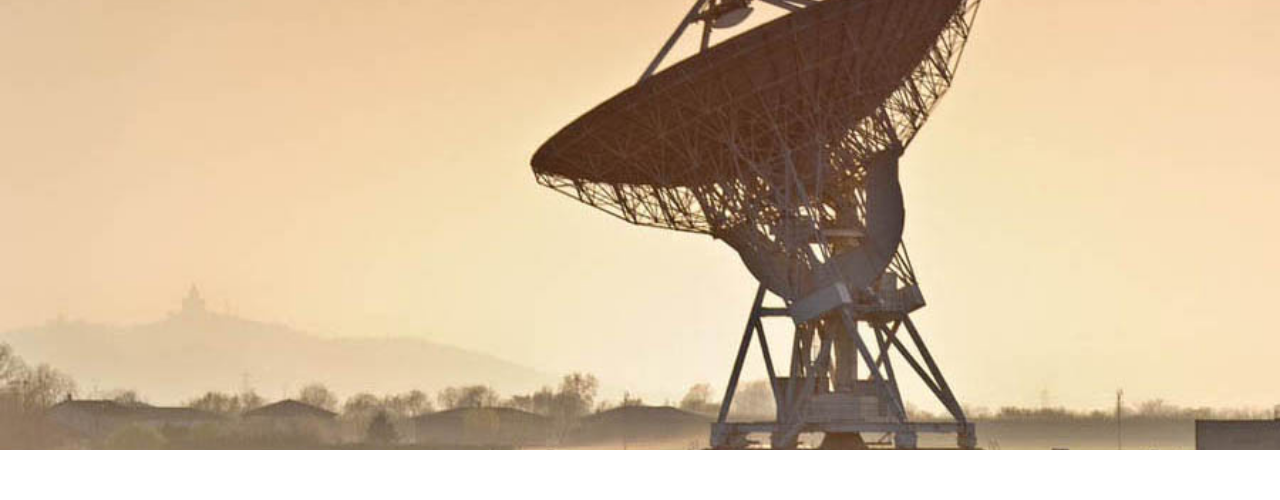
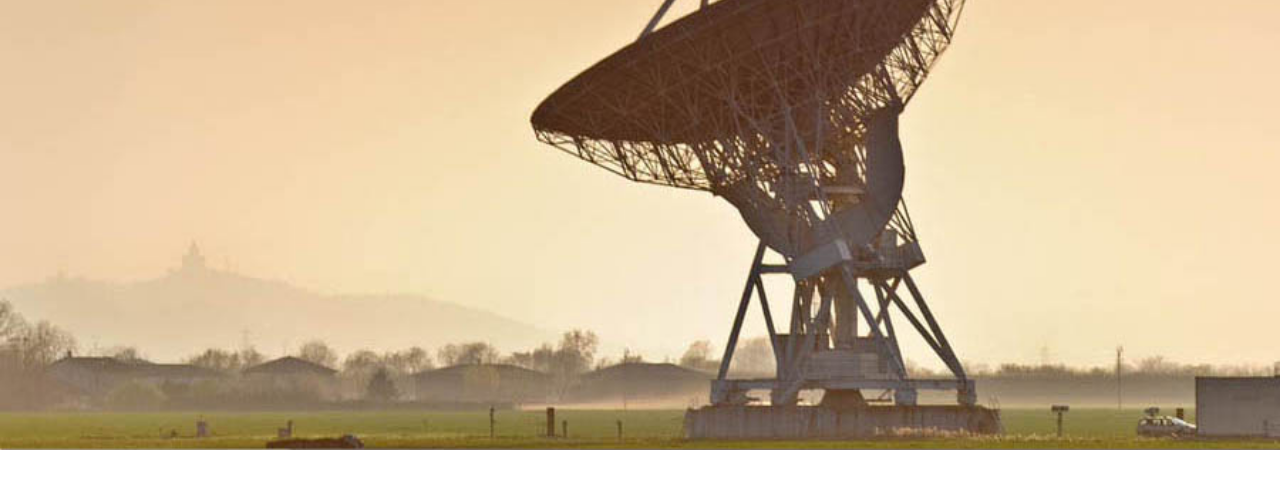
Before and after one commit to flyingfrog81/observing-ira, a plain HTML site: page index.html in a window 1280 px wide. Shown: the top 500 px of the page. Drawn offline with nearby package versions, Linux system fonts and the light colour scheme.

Commit message:
aligned banner image and added some options

```diff
--- a/css/observing.css
+++ b/css/observing.css
@@ -20,7 +20,8 @@
 }
 
 #banner{
-    background: url('../img/medicinabanner.jpg') no-repeat center center;
+    background: url('../img/medicinabanner.jpg') no-repeat bottom right;
+    //background: url('../img/dish-carousel-bn.jpg') no-repeat bottom right;
     background-size: cover;
     height: 450px;
 }
```
Also changed, not shown: img/dish-carousel-2.jpg (added), img/dish-carousel-bn.jpg (added).
